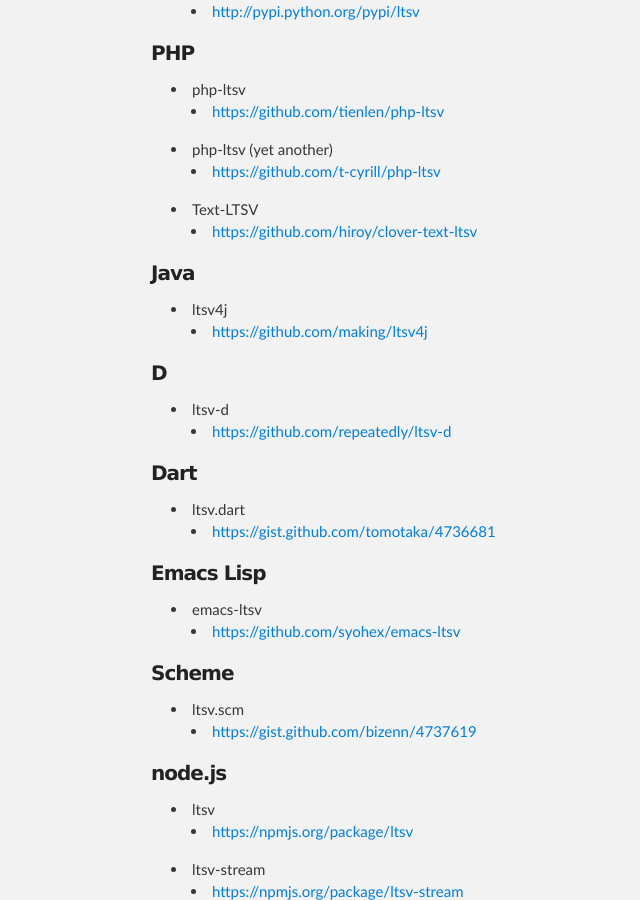
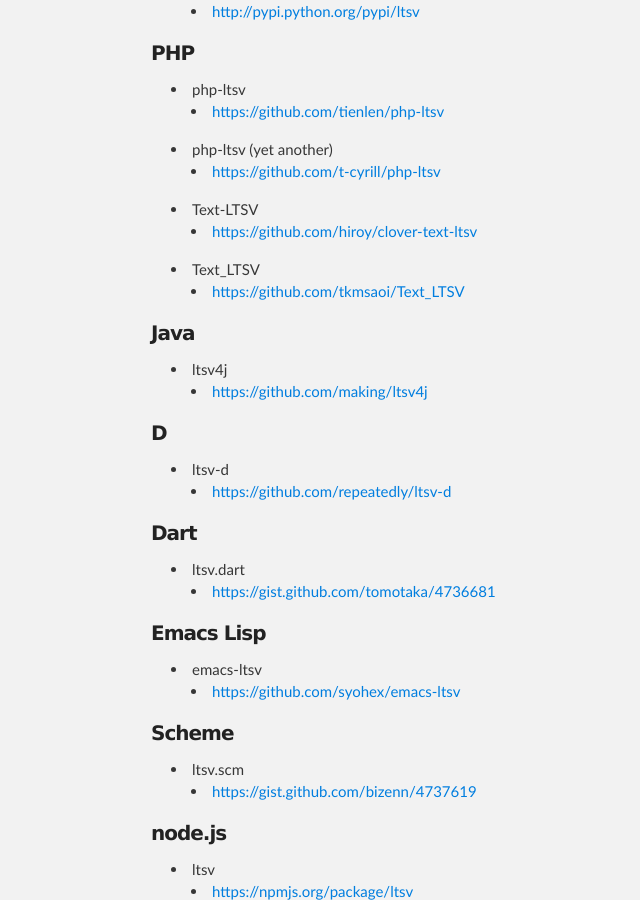
Before and after one commit to stanaka/ltsv, a Jekyll site: the page built from index.html, in a window 1280 px wide and 900 px high, scrolled down 4870 px. Shown: the whole window, without its empty margins (169-809 px from the left). Built offline with Jekyll 4.4.1, drawn with Linux system fonts in a browser that asks for light colours; comment, search, counter and statistics services are not loaded.

Commit message:
add the 4th PHP parser.

```diff
--- a/index.html
+++ b/index.html
@@ -328,6 +328,11 @@
 <li><a href="https://github.com/hiroy/clover-text-ltsv">https://github.com/hiroy/clover-text-ltsv</a></li>
 </ul>
 </li>
+<li>Text_LTSV
+<ul>
+<li><a href="https://github.com/tkmsaoi/Text_LTSV">https://github.com/tkmsaoi/Text_LTSV</a></li>
+</ul>
+</li>
 </ul>
 
 <h4>Java</h4>
```
